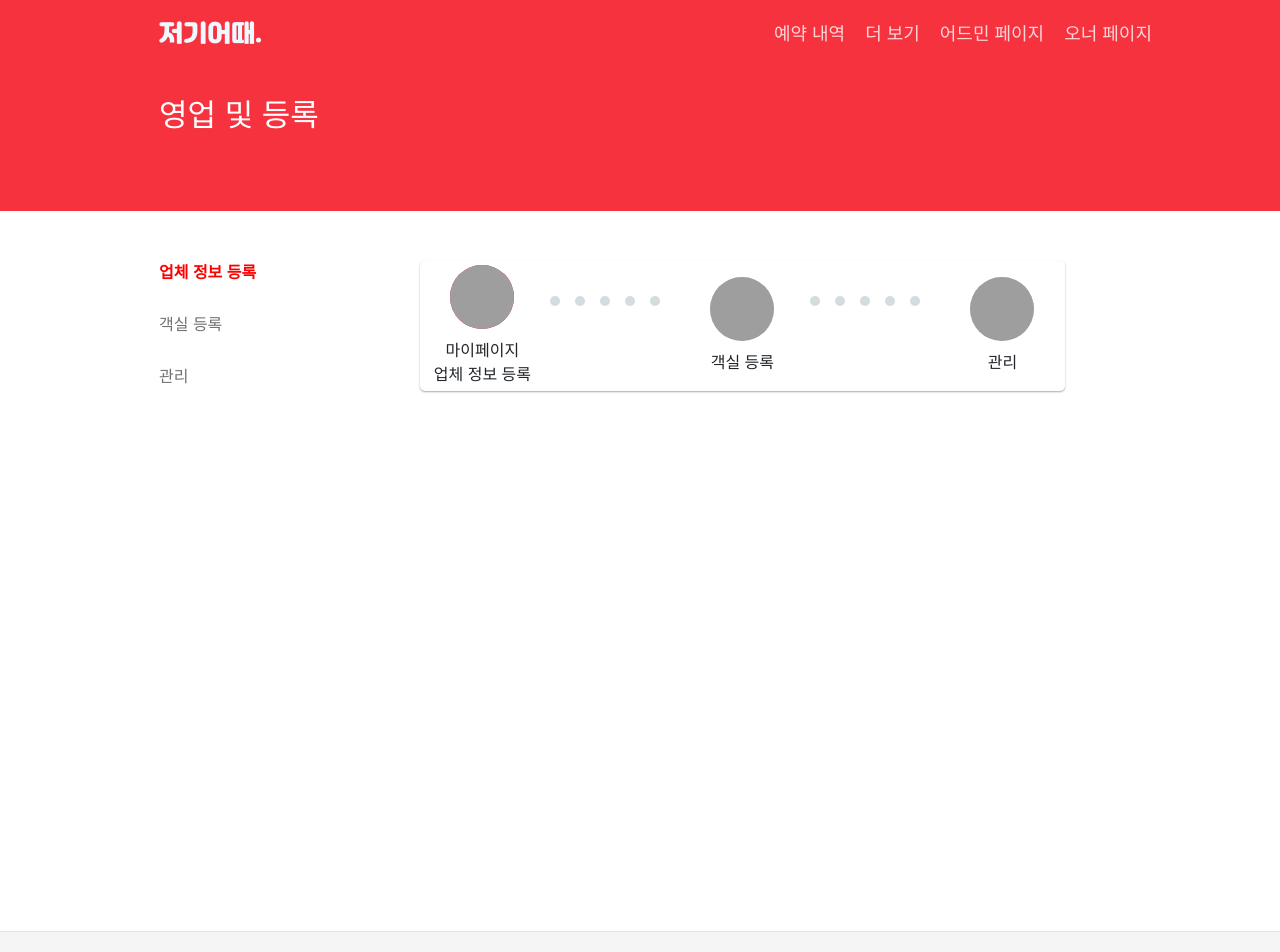
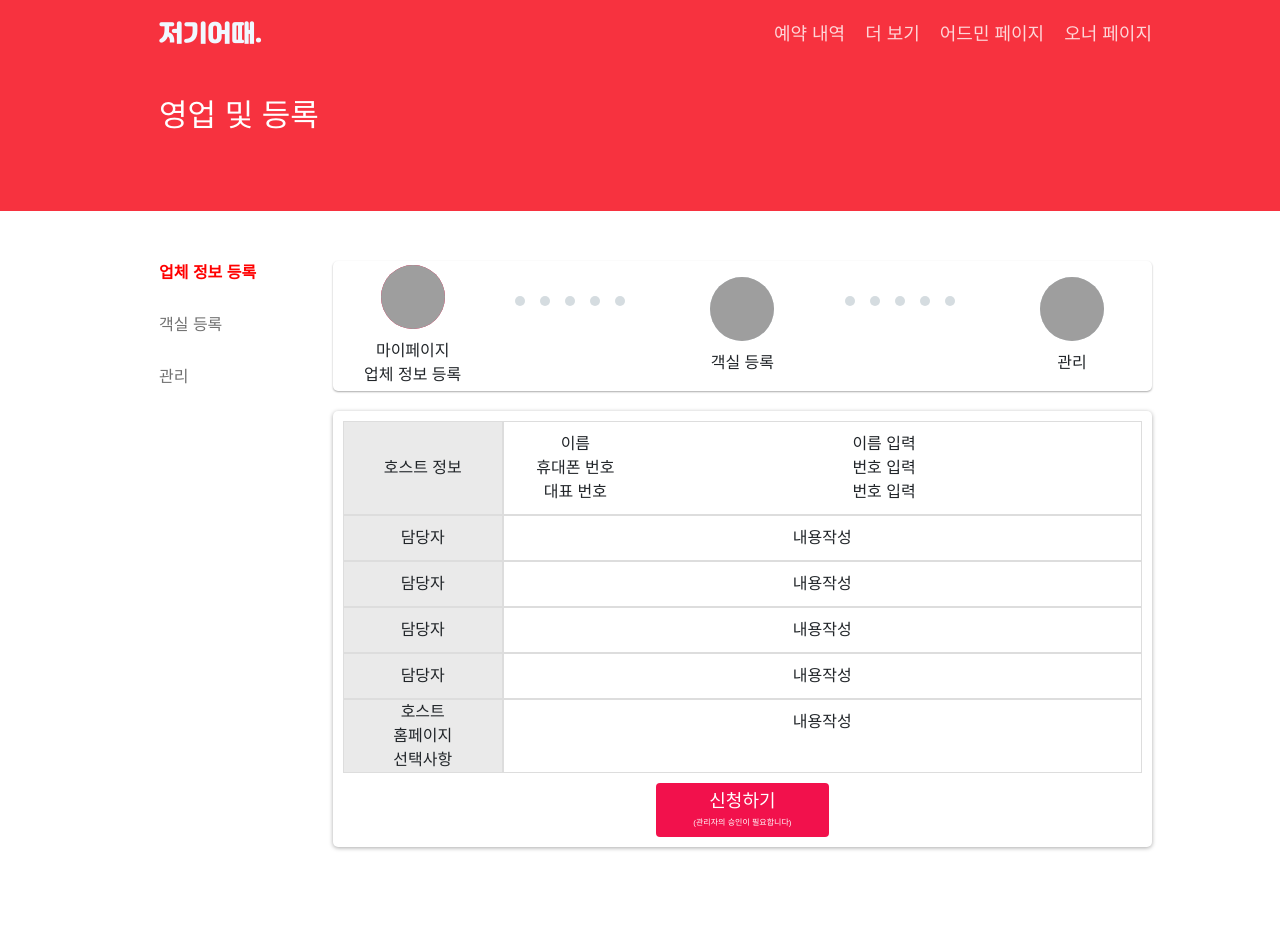
Before and after one commit to HAHproject/pj-front, a React (Create React App) app: page /owner/apply in a window 1280 px wide. Shown: the top 952 px of the page. Built offline with nearby package versions, Linux system fonts and the light colour scheme; grey boxes are pictures that could not be loaded; the HTML template or start-up script is replaced by a standard one.

Commit message:
장사 신청 페이지 제작중

```diff
--- a/src/component/owner/OwnerApplyPage.css
+++ b/src/component/owner/OwnerApplyPage.css
@@ -3,3 +3,72 @@
     border-radius: 5px;
 
 }
+
+.owner_application {
+
+    MARGIN-TOP: 20PX;
+    box-shadow: rgb(170, 170, 170) 0px 1px 4px;
+    border-radius: 5px;
+    padding: 10px;
+}
+
+.owner_application>section>div {
+    display: grid;
+    grid-template-columns: 1fr 4fr;
+    text-align: center;
+
+
+}
+
+.owner_application>section>div>span {
+    background-color: #eaeaea;
+    height: auto;
+    display: flex;
+    align-items: center;
+    justify-content: center;
+
+}
+
+.owner_application>section>div>div {
+    display: flex;
+    flex-direction: column;
+    padding: 10px;
+}
+
+.owner_application>section>div>div>div {
+    display: grid;
+    grid-template-columns: 1fr 4fr;
+}
+
+.owner_application>section>div>div {
+
+    border: 1px solid #ddd;
+}
+
+.owner_application>section>div>span {
+
+    border: 1px solid #ddd;
+}
+
+
+.apply_btn {
+    width: 173px;
+    height: auto;
+    border-radius: 4px;
+    background-color: #f2114c;
+    font-size: 18px;
+    font-weight: 500;
+    line-height: 1;
+    text-align: center;
+    color: #fff;
+    margin-top: 10px;
+    padding-top: 9px;
+    padding-bottom: 9px;
+    cursor: pointer;
+}
+
+.apply_btn_section {
+    display: flex;
+    justify-content: center;
+
+}
--- a/src/component/owner/OwnerApplyPage.jsx
+++ b/src/component/owner/OwnerApplyPage.jsx
@@ -7,21 +7,134 @@ const OwnerApplyPage = () => {
     const user = man1
 
 
+    const navHandler = () => {
+
+
+    }
+
+
 
     /// 고민이 있다면,
 
 
     return <>
-        <div style={{ display: 'flex', flexDirection: "row", justifyContent: 'center' }}>
+        <div style={{ display: 'flex', flexDirection: "column", justifyContent: 'center' }}>
             <div className="owner_status">
                 <OwnerIndexDetail user={user} />
 
 
             </div>
 
+            <div className="owner_application">
+                {/* 문제는 이러면 구조적으로 너무 불리하다. 차라리 세로로 쪼개고 그 속에서 같은 그리드를 갖게 하는게 어떤가.
+                새로운 결론 도출 -> 하위구조에 대한 통제를 하면 된다.
+
+                밑에 보기만 해도 읽기 싫어짐..
+
+                이걸 보기 좋게 꾸밀 수 있는 방법이 없나?
+
+                컬럼별로 하나의 폴더에 구분해두면 좋긴할텐데
 
 
+                */}
+                <section>
+                    <div>
+                        <span>
+                            호스트 정보
+                        </span>
 
+                        <div>
+                            <div>
+                                <div>
+                                    이름
+                                </div>
+                                <div>
+                                    이름 입력
+                                </div>
+                            </div>
+
+                            <div>
+                                <div>
+                                    휴대폰 번호
+                                </div>
+                                <div>
+                                    번호 입력
+                                </div>
+                            </div>
+
+                            <div>
+                                <div>
+                                    대표 번호
+                                </div>
+                                <div>
+                                    번호 입력
+                                </div>
+                            </div>
+                        </div>
+                    </div>
+
+                    <div>
+                        <span>
+                            담당자
+                        </span>
+
+                        <div>
+                            내용작성
+                        </div>
+
+                    </div>
+
+
+                    <div>
+                        <span>
+                            담당자
+                        </span>
+
+                        <div>
+                            내용작성
+                        </div>
+                    </div>
+                    <div>
+                        <span>
+                            담당자
+                        </span>
+
+                        <div>
+                            내용작성
+                        </div>
+                    </div>
+                    <div>
+                        <span>
+                            담당자
+                        </span>
+
+                        <div>
+                            내용작성
+                        </div>
+                    </div>
+                    <div>
+                        <span>
+                            호스트 <br />
+                            홈페이지<br />
+                            선택사항
+                        </span>
+
+                        <div>
+                            내용작성
+                        </div>
+                    </div>
+                </section>
+
+                <div className="apply_btn_section">
+
+                    <div className="apply_btn" onClick={() => navHandler()}>
+
+                        신청하기 <br />
+                        <span style={{ fontSize: '8px' }}>(관리자의 승인이 필요합니다)</span>
+                    </div>
+                </div>
+
+            </div>
 
         </div>
 
```
